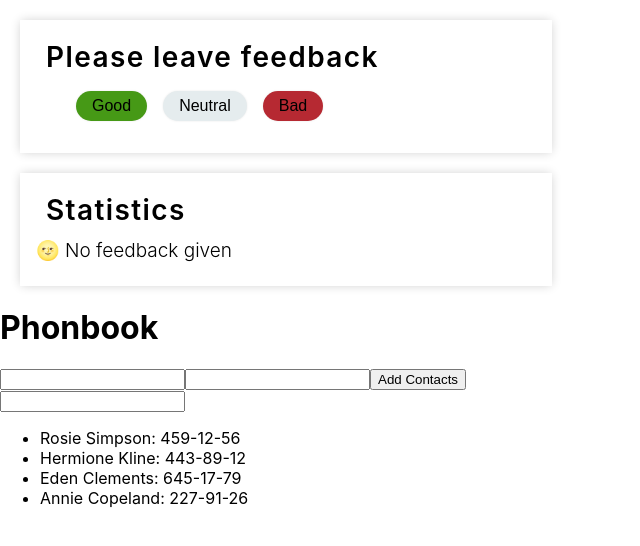
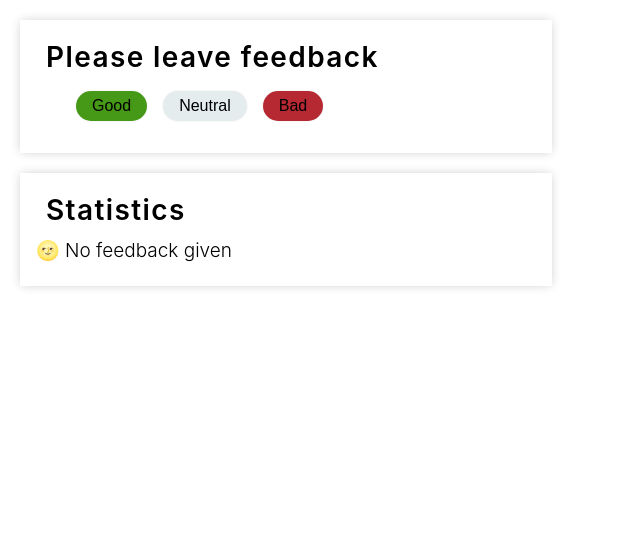
Before and after one commit to Serhiy75/goit-react-hw-04-feedback, a React (Create React App) app: page / in a window 1280 px wide. Shown: the top 546 px of the page, without its empty margins (0-640 px from the left). Built offline with nearby package versions, Linux system fonts and the light colour scheme.

Commit message:
fix hw-2/1

```diff
--- a/src/components/App.jsx
+++ b/src/components/App.jsx
@@ -1,16 +1,12 @@
-import {Component} from 'react';
+import { Component } from 'react';
 import { Feedback } from './Feedback/Feedback';
-import {Phonebook} from './Phonebook/Phonebook';
 
 export class App extends Component {
-
-  render () {
+  render() {
     return (
       <div>
         <Feedback />
-        <Phonebook/>
       </div>
     );
   }
-
-};
+}
--- a/src/components/ContactList/ContactList.jsx
+++ /dev/null
@@ -1,7 +0,0 @@
-import React from "react";
-
-export const ContactList = ({contacts}) => {
-    return <ul>{contacts.map(({id, name, number}) => {
-        return <li key={id}>{name}: {number}</li>
-    })}</ul>
-}
--- a/src/components/FIlterContact/FilterContact.jsx
+++ /dev/null
@@ -1,5 +0,0 @@
-import React from 'react';
-
-export const FilterContact = ({ value, onInputChange }) => {
-  return <input type="text" value={value} onChange={onInputChange} />;
-};
--- a/src/components/FormContacts/FormContacts.jsx
+++ /dev/null
@@ -1,36 +0,0 @@
-import {Component} from 'react';
-import { nanoid } from 'nanoid';
-
-export class FormContacts extends Component {
-    handleSubmit = evt => {
-        evt.preventDefault();
-        const form = evt.currentTarget;
-        const name = form.elements.name.value;
-        const number = form.elements.number.value;
-        console.log(name);
-        this.props.addContact({ number, name, id:nanoid()});
-        form.reset();
-    }
-        render(){
-            return <>
-            <h1>Phonbook</h1>
-            <form onSubmit={this.handleSubmit}>
-            <input
-  type="text"
-  name="name"
-//   pattern="^[a-zA-Zа-яА-Я]+(([' -][a-zA-Zа-яА-Я ])?[a-zA-Zа-яА-Я]*)*$"
-  title="Name may contain only letters, apostrophe, dash and spaces. For example Adrian, Jacob Mercer, Charles de Batz de Castelmore d'Artagnan"
-  required
-/>
-<input
-  type="tel"
-  name="number"
-//   pattern="\+?\d{1,4}?[-.\s]?\(?\d{1,3}?\)?[-.\s]?\d{1,4}[-.\s]?\d{1,4}[-.\s]?\d{1,9}"
-  title="Phone number must be digits and can contain spaces, dashes, parentheses and can start with +"
-  required
-/>
-            <button type='submit'>Add Contacts</button>
-            </form>
-            </>
-        }
-}
--- a/src/components/Phonebook/Phonebook.jsx
+++ /dev/null
@@ -1,36 +0,0 @@
-import { FormContacts } from '../FormContacts/FormContacts';
-import {Component} from 'react';
-import { ContactList } from '../ContactList/ContactList';
-import { FilterContact } from '../FIlterContact/FilterContact';
-
-export class Phonebook extends Component {
-    state = {
-        contacts: [    {id: 'id-1', name: 'Rosie Simpson', number: '459-12-56'},
-        {id: 'id-2', name: 'Hermione Kline', number: '443-89-12'},
-        {id: 'id-3', name: 'Eden Clements', number: '645-17-79'},
-        {id: 'id-4', name: 'Annie Copeland', number: '227-91-26'},],
-        filter: '',
-      }
-      addContact = (contact) => {
-          // console.log(contact);
-          this.state.contacts.push(contact)
-          this.setState({...this.state})
-
-      }
-      onFilterChange = (evt) => {
-       const filterChange = evt.target.value;
-       this.setState({filter: filterChange})
-      }
-    render(){
-        const filtered = this.state.contacts.filter(contact => {
-          return contact.name.toLowerCase().includes(this.state.filter.toLowerCase());
-        })
-        return (
-           <>
-           <FormContacts addContact={this.addContact}/>
-           <FilterContact value={this.state.filter} onInputChange={this.onFilterChange}/>
-            <ContactList contacts={filtered}/>
-            </>
-        )
-    }
-}
```
Also changed, not shown: src/components/FormContacts/FormContacts.module.css (deleted).
